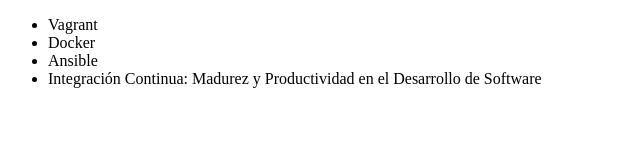
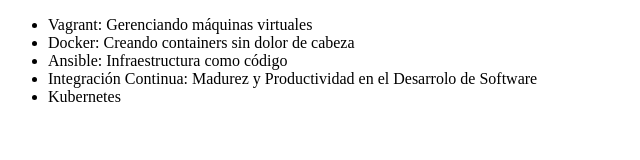
Before and after one commit to YeisonSSB/alura-git, a plain HTML site: page index.html in a window 1280 px wide. Shown: the whole page, without its empty margins (0-640 px from the left). Drawn offline with Linux system fonts and the light colour scheme.

Commit message:
DOCS: Actualizando informacion

```diff
--- a/index.html
+++ b/index.html
@@ -2,16 +2,15 @@
 <html lang="en">
     <head>
         <meta charset="UTF-8">
-    <meta http-equiv="X-UA-Compatible" content="IE=edge">
-    <meta name="viewport" content="width=device-width, initial-scale=1.0">
-    <title>Cursos de Alura</title>
+        <title>Lista de cursos de DevOps de Alura</title>
     </head>
     <body>
         <ul>
-        <li>Vagrant</li>
-        <li>Docker</li>
-        <li>Ansible</li>
-        <li>Integración Continua: Madurez y Productividad en el Desarrollo de Software</li>
+            <li>Vagrant: Gerenciando máquinas virtuales</li>
+            <li>Docker: Creando containers sin dolor de cabeza</li>
+            <li>Ansible: Infraestructura como código</li>
+            <li>Integración Continua: Madurez y Productividad en el Desarrolo de Software</li>
+            <li>Kubernetes</li>
         </ul>
     </body>
 </html>
```
Lines whose indentation alone changed are shown as unchanged.
